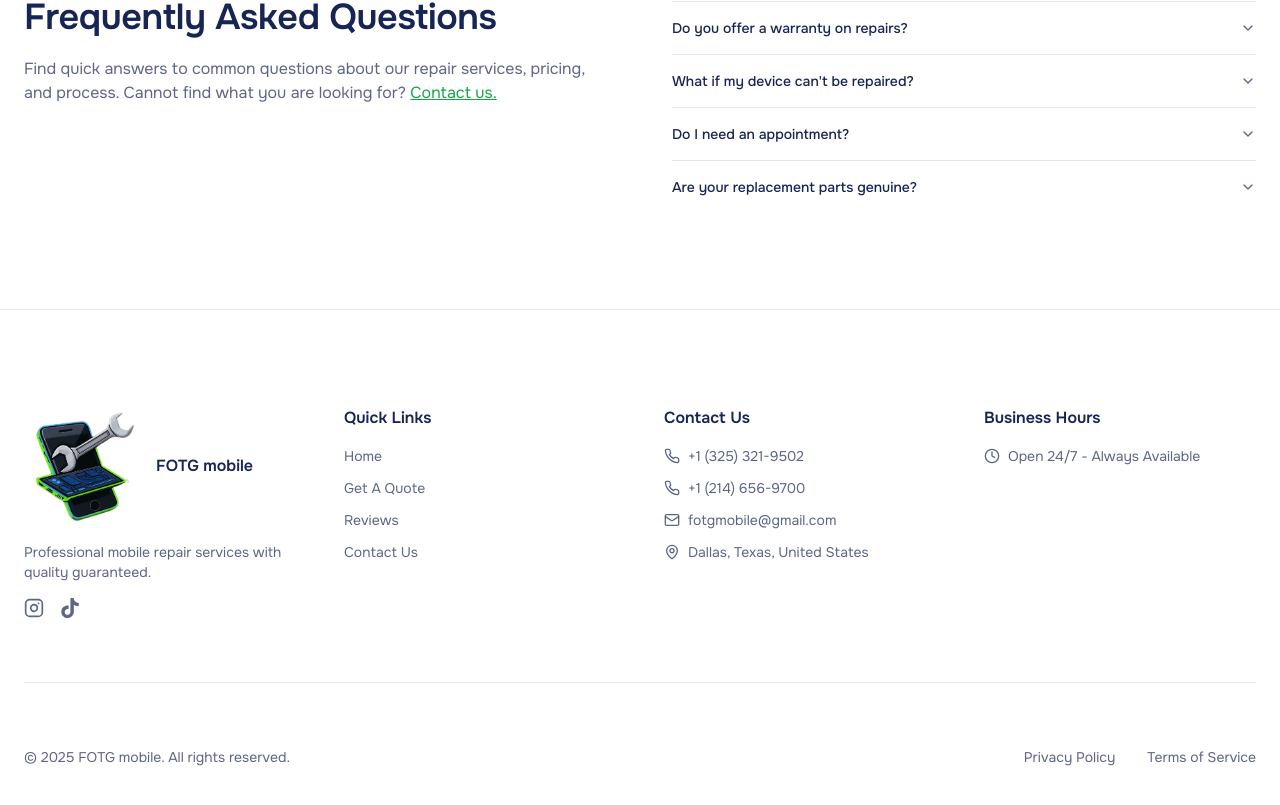
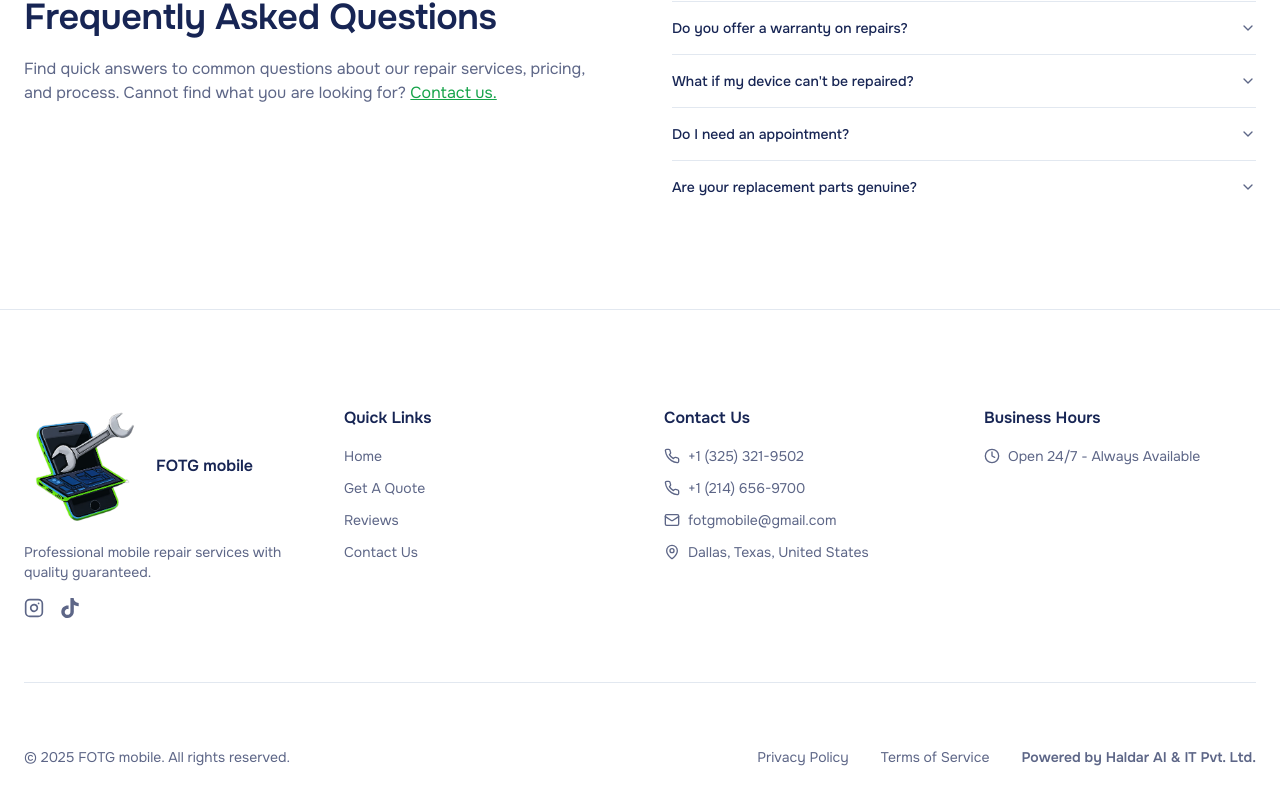
Before and after one commit to haldarainit/fotg-mobile, a Next.js app: page / in a window 1280 px wide. Shown: the part 5494-6299 px from the top of the page. Built offline with nearby package versions, Linux system fonts and the light colour scheme; no server answers.

Commit message:
feat: add footer link to Haldar AI & IT Pvt. Ltd. website

```diff
--- a/components/pro-blocks/landing-page/footers/footer-1.tsx
+++ b/components/pro-blocks/landing-page/footers/footer-1.tsx
@@ -150,6 +150,13 @@ export function Footer1() {
                 Terms of Service
               </button>
             </TermsOfServiceModal>
+            <Link
+              href="https://www.myhai.in/"
+              target="_blank"
+              className="text-muted-foreground hover:text-foreground transition-colors font-semibold"
+            >
+              Powered by Haldar AI & IT Pvt. Ltd.
+            </Link>
           </nav>
         </div>
       </div>
```
